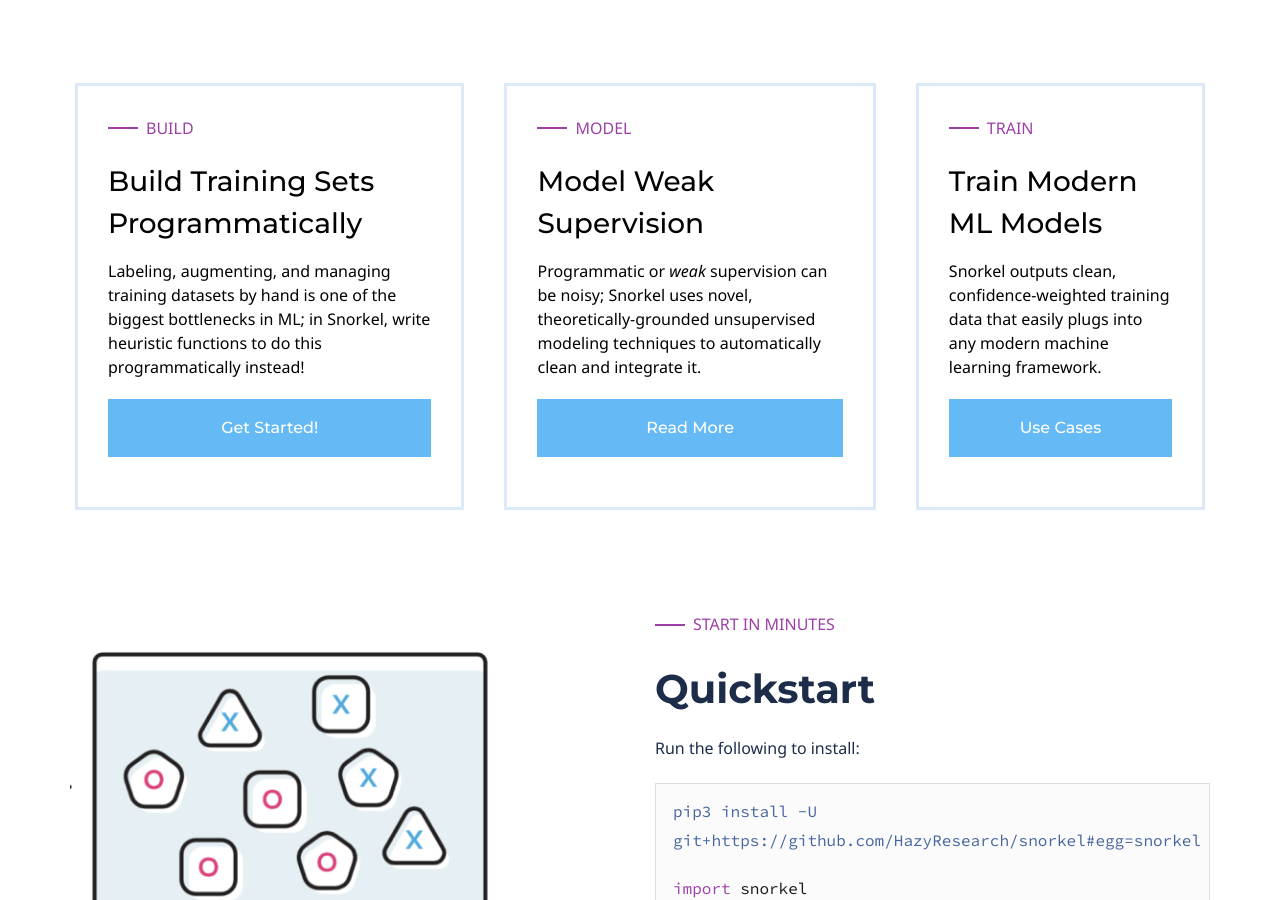
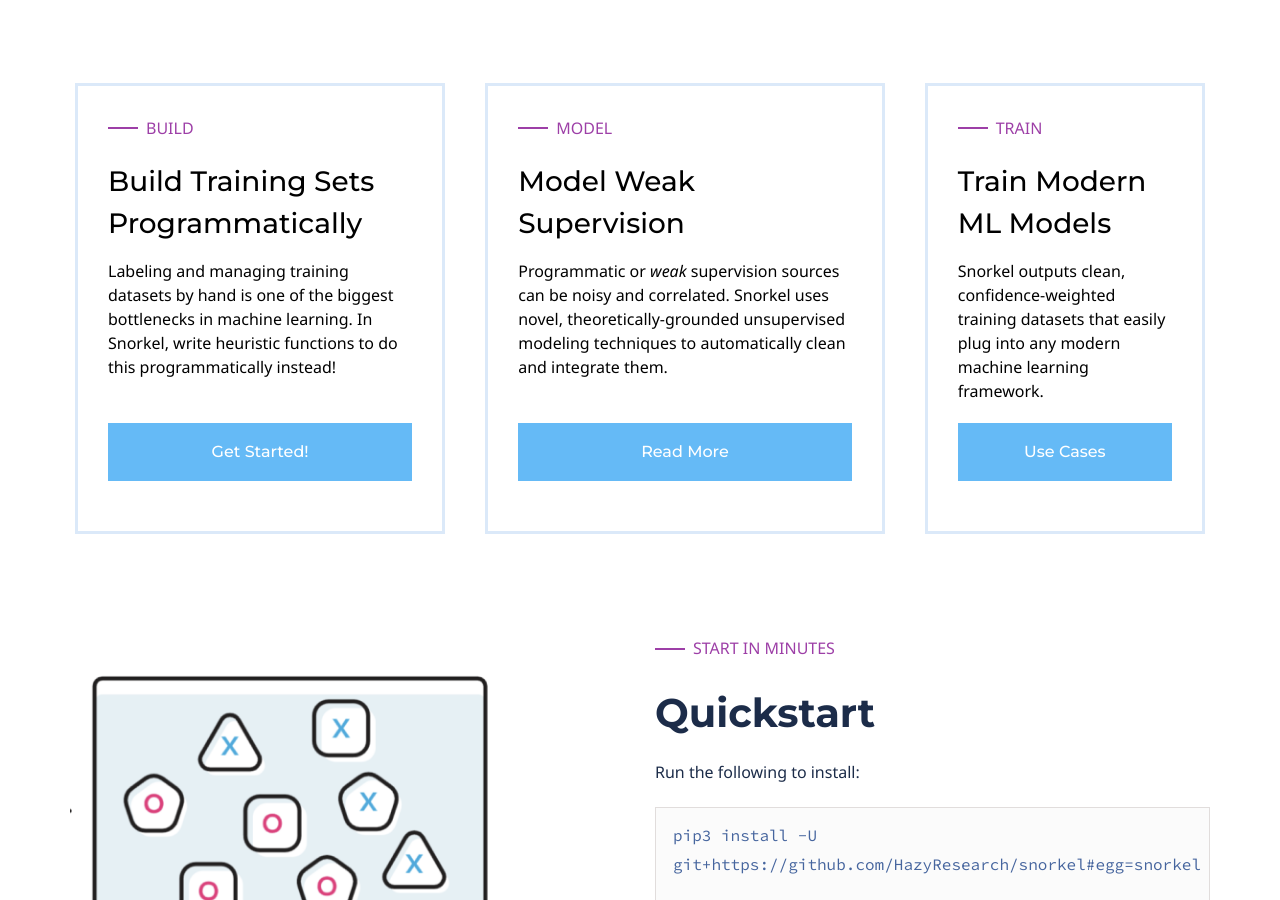
Before and after one commit to snorkel-team/website, a Jekyll site: the page built from index.html, in a window 1280 px wide and 900 px high, scrolled down 561 px. Built offline with Jekyll 4.4.1, drawn with Linux system fonts in a browser that asks for light colours; some web fonts are replaced; comment, search, counter and statistics services are not loaded.

Commit message:
Minor edits to front page text

```diff
--- a/index.html
+++ b/index.html
@@ -20,8 +20,8 @@
             Build Training Sets Programmatically
           </h3>
           <p>
-            <!--TODO: Cut down to a single sentence!-->
-            Labeling, augmenting, and managing training datasets by hand is one of the biggest bottlenecks in ML; in Snorkel, write heuristic functions to do this programmatically instead!
+            Labeling and managing training datasets by hand is one of the biggest bottlenecks in machine learning.
+            In Snorkel, write heuristic functions to do this programmatically instead!
           </p>
           <button class="btn">Get Started!</button>
         </div>
@@ -29,8 +29,8 @@
           <p class="subheadline">Model</p>
           <h3>Model Weak Supervision</h3>
           <p>
-            <!--TODO: Cut down to a single sentence!-->
-            Programmatic or <i>weak</i> supervision can be noisy; Snorkel uses novel, theoretically-grounded unsupervised modeling techniques to automatically clean and integrate it.
+            Programmatic or <i>weak</i> supervision sources can be noisy and correlated.
+            Snorkel uses novel, theoretically-grounded unsupervised modeling techniques to automatically clean and integrate them.
           </p>
           <button class="btn">Read More</button>
         </div>
@@ -38,8 +38,7 @@
           <p class="subheadline">Train</p>
           <h3>Train Modern ML Models</h3>
           <p>
-            <!--TODO: Cut down to a single sentence!-->
-            Snorkel outputs clean, confidence-weighted training data that easily plugs into any modern machine learning framework.
+            Snorkel outputs clean, confidence-weighted training datasets that easily plug into any modern machine learning framework.
           </p>
           <button class="btn">Use Cases</button>
         </div>
```
